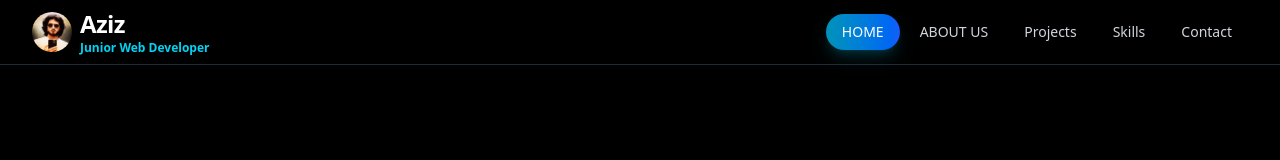
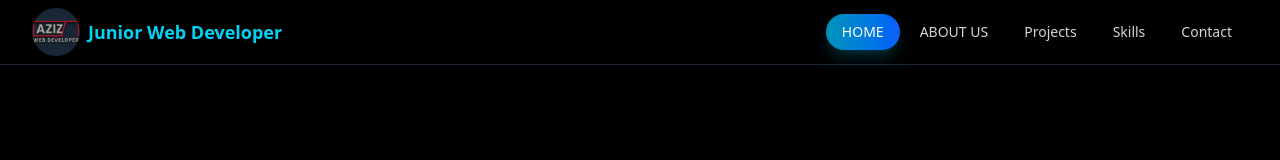
Before and after one commit to AzizCode25/Aziz_PortFolio, a React (Vite) app in the folder frontende/: page / in a window 1280 px wide. Shown: the top 160 px of the page. Built offline with nearby package versions, Linux system fonts and the light colour scheme.

Commit message:
logo insert

```diff
--- a/frontende/index.html
+++ b/frontende/index.html
@@ -2,7 +2,7 @@
 <html lang="en">
   <head>
     <meta charset="UTF-8" />
-    <link rel="shortcut icon" type="image/x-icon" href="/images/dark-web-developer.jpg"
+    <link rel="icon" type="image/x-icon" href="/images/logo.jpeg"
     />
     <meta name="viewport" content="width=device-width, initial-scale=1.0" />
     <title>aziz Portfolio</title>
--- a/frontende/src/components/NavBar.jsx
+++ b/frontende/src/components/NavBar.jsx
@@ -1,7 +1,8 @@
 import { useState, useCallback, memo } from "react";
 
 import data from "../data/restApi.json"
-import aziz from "/images/aziz.png";
+// import aziz from "/images/aziz.png";
+import logo from "/images/logo.jpeg"
 import { GiHamburgerMenu } from "react-icons/gi";
 import { RiCloseLargeFill } from "react-icons/ri";
 import { Link as ScrollLink } from "react-scroll";
@@ -60,21 +61,25 @@ const NavBar = () => {
             onSetActive={() => handleSetActive("home")}
           >
             <div className="relative">
-              <img
+              {/* <img
                 src={aziz}
+                // src={logo}
                 alt="Aziz Logo"
                 className="h-10 w-10 rounded-full"
-              />
+              /> */}
+
+              <img src={logo} alt="logo"  className="h-12 w-12 rounded-full"/>
 
             </div>
             <div>
-              <h1 className="font-bold text-2xl text-white tracking-tight">
+              {/* <h1 className="font-bold text-2xl text-white tracking-tight">
                 Aziz
-              </h1>
-              <p className="text-xs font-semibold text-cyan-400 ">
+              </h1> */}
+              <p className="text-lg font-semibold text-cyan-400 ">
                 Junior Web Developer
               </p>
             </div>
+
           </ScrollLink>
 
           {/* Desktop Links */}
--- a/frontende/src/index.css
+++ b/frontende/src/index.css
@@ -4,7 +4,6 @@
 body {
   background-color: black;
   color: #fff;
-
   overflow-x: hidden;
 }
 
```
Also changed, not shown: frontende/public/images/logo.jpeg (added).
